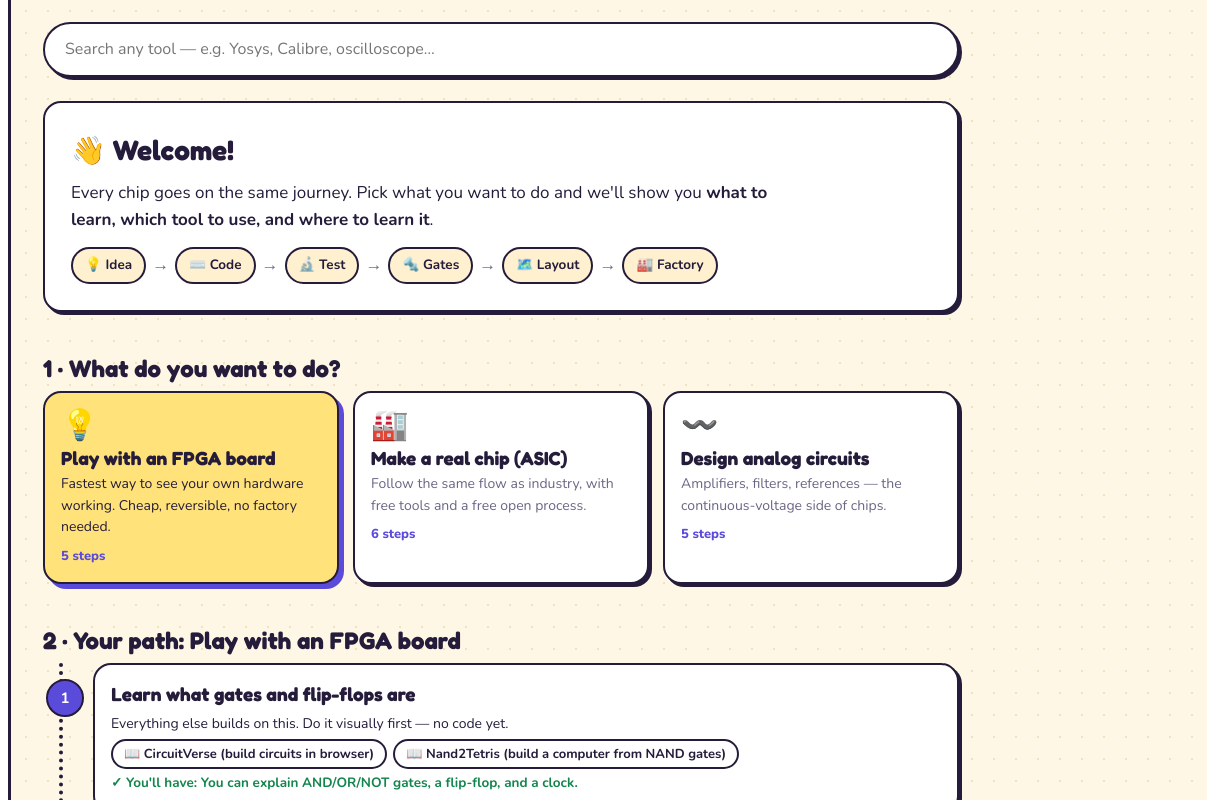
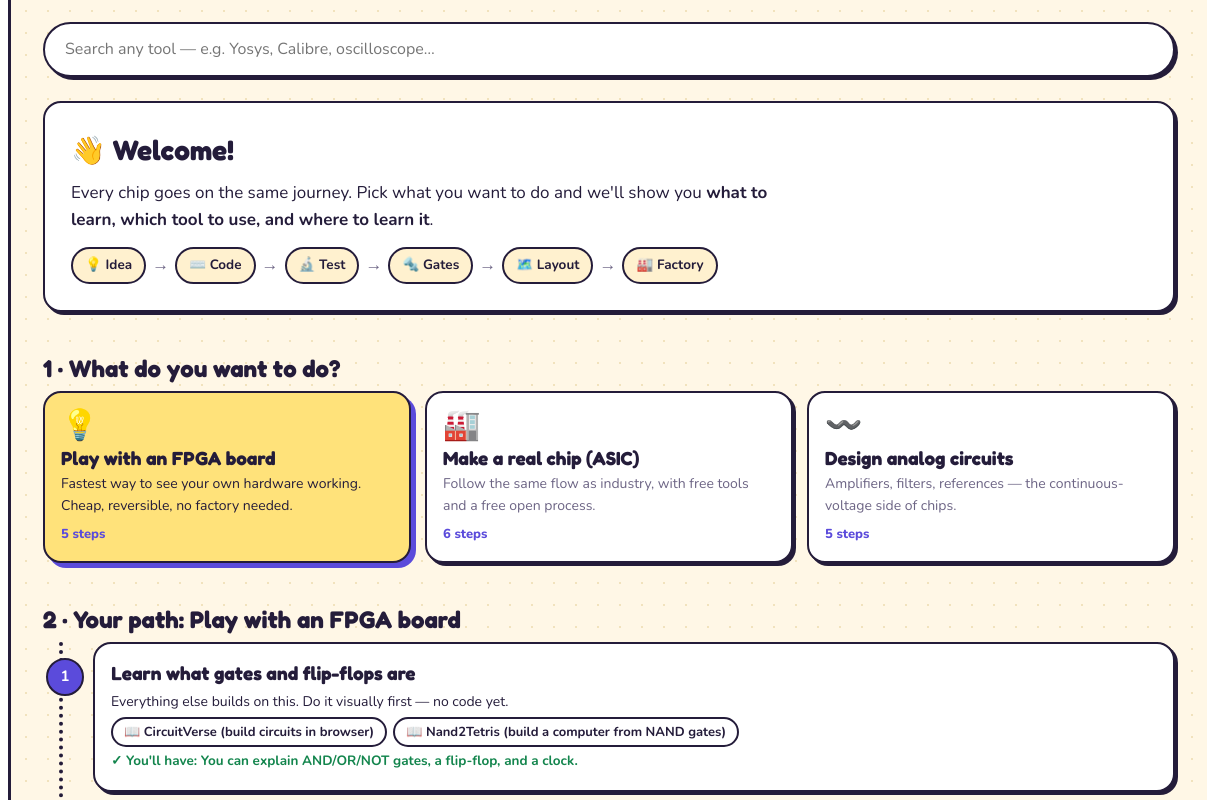
Before and after one commit to Prathik28/chip-flow-atlas, a plain HTML site: page index.html in a window 1280 px wide. Both pictures are taken after a click on the button "Collapse sidebar". Shown: the top 800 px of the page, 73-1280 px from the left. Drawn offline with nearby package versions, Linux system fonts and the light colour scheme.

Commit message:
Centre content and widen it when the sidebar is collapsed

```diff
--- a/index.html
+++ b/index.html
@@ -391,6 +391,12 @@ footer{margin-top:48px}
 .contact .links{margin:0}
 .contact .links a{font-size:14px;padding:6px 14px}
 .fineprint{margin:14px 4px 0;color:var(--muted);font-size:12.5px}
+
+/* ---- use the space: centre content, and widen it when the sidebar is collapsed ---- */
+.main{max-width:1080px;margin-left:auto;margin-right:auto;transition:max-width .2s}
+@media(min-width:861px){
+  .app.collapsed .main{max-width:1500px}
+}
 </style>
 </head>
 <body>
```
